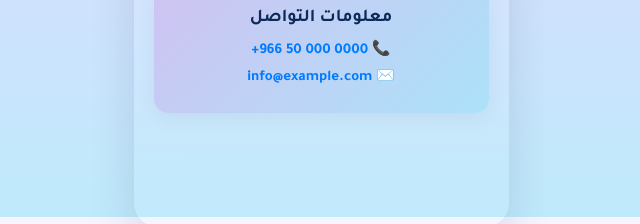
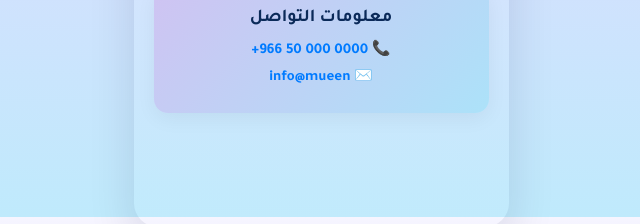
Before and after one commit to janaalbader28/Mueen, a plain HTML site: page inquiries.html in a window 1280 px wide. Shown: the part 583-807 px from the top of the page, 319-959 px from the left. Drawn offline with Linux system fonts and the light colour scheme.

Commit message:
Update inquiries.html

```diff
--- a/inquiries.html
+++ b/inquiries.html
@@ -52,7 +52,7 @@
     <div class="contact-info">
       <h3>معلومات التواصل</h3>
       <p>📞 <a href="tel:+966500000000" dir="ltr"> +966 50 000 0000</a></p>
-      <p>✉️ <a href="mailto:info@example.com">info@example.com</a></p>
+      <p>✉️ <a href="mailto:info@example.com">info@mueen</a></p>
     </div>
   </div>
 
```
